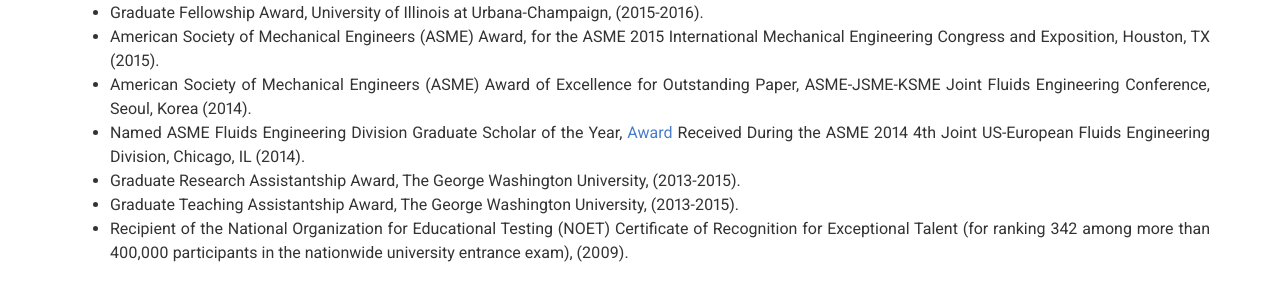
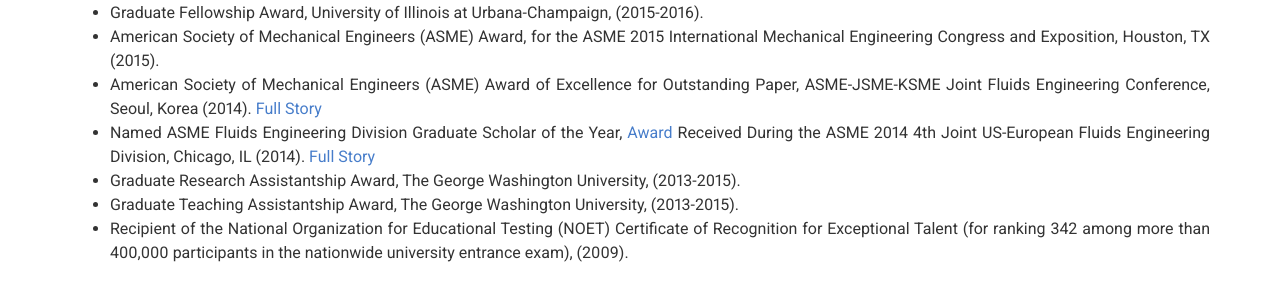
Before and after one commit to mnabian/mnabian.github.io, a Jekyll site: the page built from index.md, in a window 1280 px wide and 900 px high, scrolled down 4677 px. Shown: the part 489-781 px from the top of the window. Built offline with Jekyll 4.4.1, drawn with Linux system fonts in a browser that asks for light colours.

Commit message:
Initial commit

```diff
--- a/_config.yml
+++ b/_config.yml
@@ -42,8 +42,8 @@
   - Graduate Research Assistantship Award, University of Illinois at Urbana-Champaign, (2015-Present).
   - Graduate Fellowship Award, University of Illinois at Urbana-Champaign, (2015-2016).
   - American Society of Mechanical Engineers (ASME) Award, for the ASME 2015 International Mechanical Engineering Congress and Exposition, Houston, TX (2015).
-  - American Society of Mechanical Engineers (ASME) Award of Excellence for Outstanding Paper, ASME-JSME-KSME Joint Fluids Engineering Conference, Seoul, Korea (2014).
-  - Named ASME Fluids Engineering Division Graduate Scholar of the Year, [Award](https://www.dropbox.com/s/bgq15u162igx1yw/ASME%20Certificate%2C%20Mohammad%20Amin%20Nabian.pdf?dl=0) Received During the ASME 2014 4th Joint US-European Fluids Engineering Division, Chicago, IL (2014).
+  - American Society of Mechanical Engineers (ASME) Award of Excellence for Outstanding Paper, ASME-JSME-KSME Joint Fluids Engineering Conference, Seoul, Korea (2014). [Full Story](https://community.asme.org/fluids_engineering_division/b/weblog/archive/2016/06/21/fluids-engineering-2016-spring-newsletter.aspx)
+  - Named ASME Fluids Engineering Division Graduate Scholar of the Year, [Award](https://www.dropbox.com/s/bgq15u162igx1yw/ASME%20Certificate%2C%20Mohammad%20Amin%20Nabian.pdf?dl=0) Received During the ASME 2014 4th Joint US-European Fluids Engineering Division, Chicago, IL (2014). [Full Story](https://community.asme.org/fluids_engineering_division/b/weblog/archive/2015/06/11/fluids-engineering-newsletter-spring-2015.aspx)
   - Graduate Research Assistantship Award, The George Washington University, (2013-2015).
   - Graduate Teaching Assistantship Award, The George Washington University, (2013-2015).
   - Recipient of the National Organization for Educational Testing (NOET) Certificate of Recognition for Exceptional Talent (for ranking 342 among more than 400,000 participants in the nationwide university entrance exam), (2009).
```
